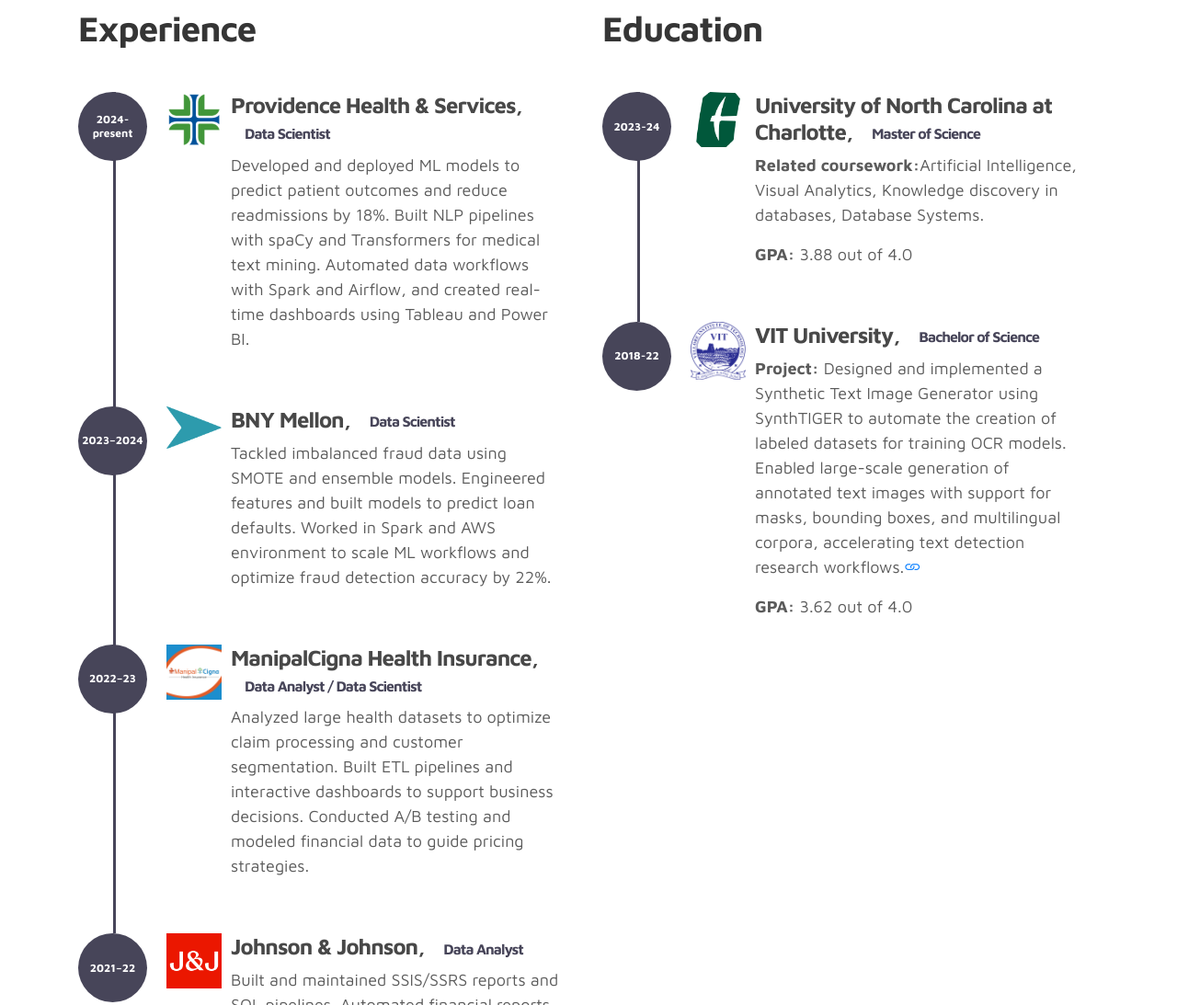
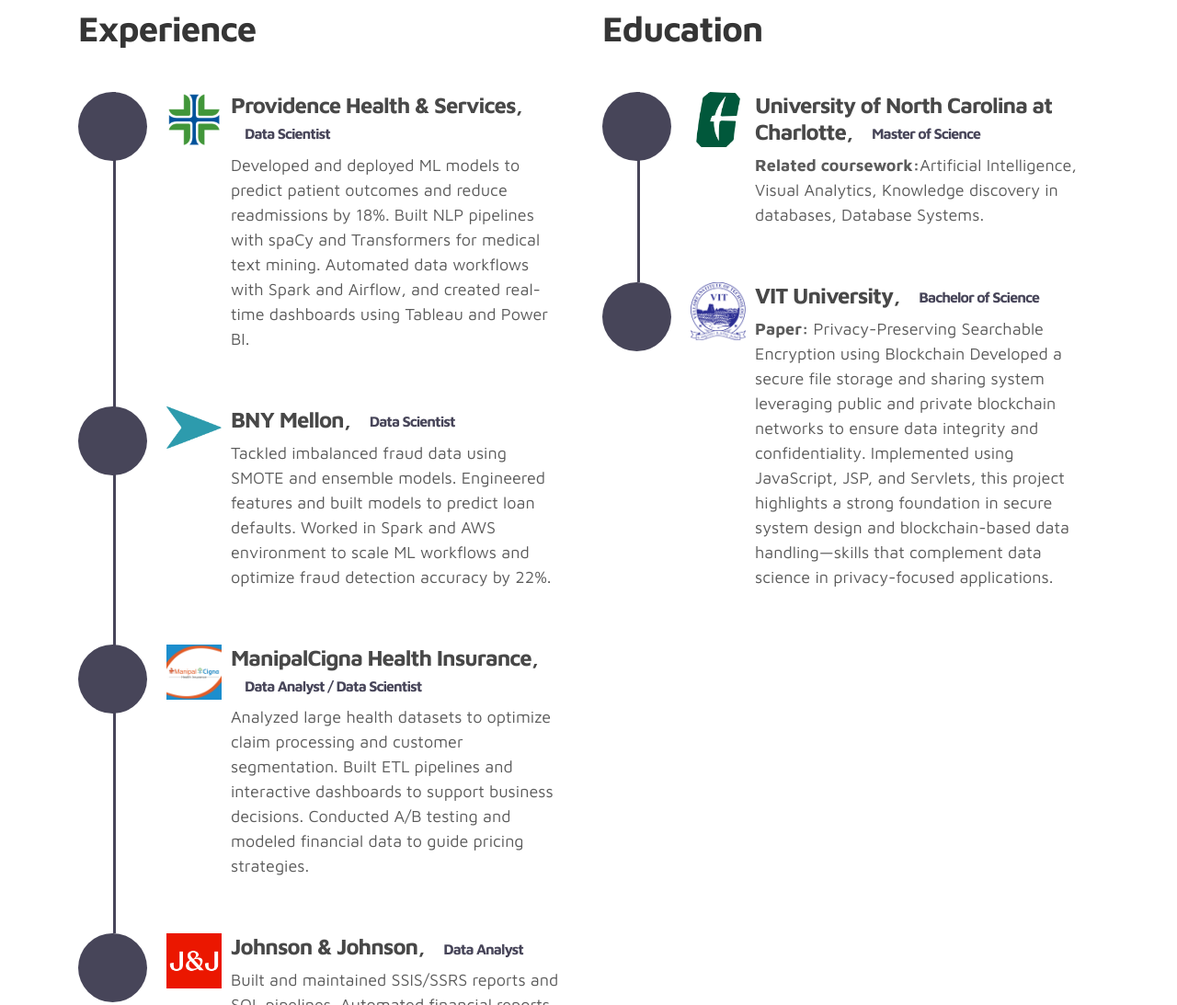
Before and after one commit to Harishankarreddy01/My-Portfolio, a plain HTML site: page index.html in a window 1280 px wide. Shown: the part 1640-2733 px from the top of the page at 92% size. Drawn offline with nearby package versions, Linux system fonts and the light colour scheme.

Commit message:
Update resume section and portfolio style

```diff
--- a/index.html
+++ b/index.html
@@ -404,7 +404,7 @@
           <div class="timeline">
             <div class="timeline-wrapper">
               <div class="timeline-yr">
-                <span>2024-present</span>
+                <span></span>
               </div>
               <div class="timeline-info">
                 <div class="timeline-grid">
@@ -425,7 +425,7 @@
             </div>
             <div class="timeline-wrapper">
               <div class="timeline-yr">
-                <span>2023–2024</span>
+                <span></span>
               </div>
               <div class="timeline-info">
                 <div class="timeline-grid">
@@ -447,7 +447,7 @@
 
             <div class="timeline-wrapper">
               <div class="timeline-yr">
-                <span>2022–23</span>
+                <span></span>
               </div>
               <div class="timeline-info">
                 <div class="timeline-grid">
@@ -469,7 +469,7 @@
 
             <div class="timeline-wrapper">
               <div class="timeline-yr">
-                <span>2021–22</span>
+                <span></span>
               </div>
               <div class="timeline-info">
                 <div class="timeline-grid">
@@ -497,7 +497,7 @@
           <div class="timeline">
             <div class="timeline-wrapper">
               <div class="timeline-yr">
-                <span>2023-24</span>
+                <span></span>
               </div>
               <div class="timeline-info">
                 <div class="timeline-grid">
@@ -511,9 +511,7 @@
                       <span style="font-weight: bold;">Related coursework:</span>Artificial Intelligence,
                       Visual Analytics, Knowledge discovery in databases, Database Systems.
                     </p>
-                    <p class="timeline-text">
-                      <span style="font-weight: bold;">GPA:</span> 3.88 out of 4.0
-                    </p>
+
                   </div>
                 </div>
               </div>
@@ -521,7 +519,7 @@
 
             <div class="timeline-wrapper">
               <div class="timeline-yr">
-                <span>2018-22</span>
+                <span></span>
               </div>
               <div class="timeline-info">
                 <div class="timeline-grid">
@@ -532,15 +530,13 @@
                       <small class="subtag">Bachelor of Science</small>
                     </h4>
                     <p class="timeline-text">
-                      <span style="font-weight: bold;">Project:</span> Designed and implemented a Synthetic Text Image Generator
-                      using SynthTIGER to automate the creation of labeled datasets for training OCR models.
-                      Enabled large-scale generation of annotated text images with support for masks, bounding boxes,
-                      and multilingual corpora, accelerating text detection research workflows.<a
-                        href="https://github.com/Harishankarreddy01/Synthetic-Text-Image-Generator"
-                        target="_blank" class="text-decoration-none"><i class="bi bi-link"></i></a>
+                      <span style="font-weight: bold;">Paper:</span> Privacy-Preserving Searchable Encryption using Blockchain
+                      Developed a secure file storage and sharing system leveraging public and private blockchain networks to
+                      ensure data integrity and confidentiality. Implemented using JavaScript, JSP, and Servlets, this project
+                      highlights a strong foundation in secure system design and blockchain-based data handling—skills that
+                      complement data science in privacy-focused applications.
                     </p>
-                    <p class="timeline-text">
-                      <span style="font-weight: bold;">GPA:</span> 3.62 out of 4.0
+
                   </div>
                 </div>
               </div>
```
Also changed, not shown: 2 other files.
